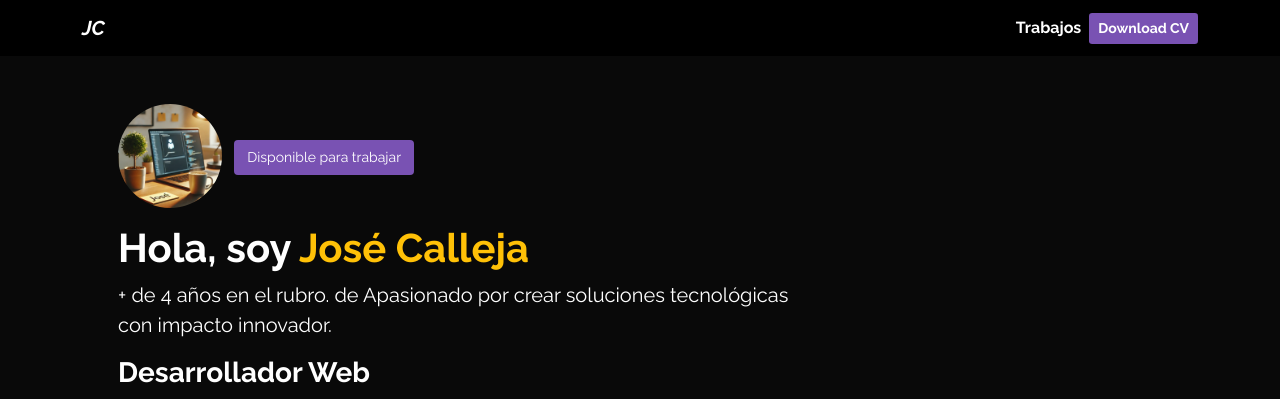
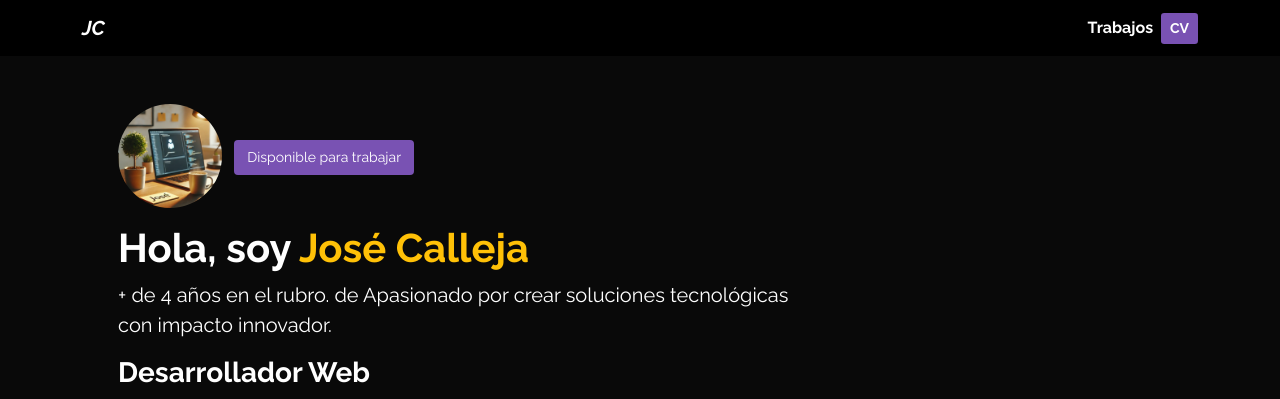
Before and after one commit to josecallejac/django-portafolio, a Django app: template portfolio/templates/home.html in a window 1280 px wide. Shown: the top 399 px of the page. Run offline with Django 5.2, Linux system fonts and the light colour scheme; the template is opened without the code that fills it, so the values that code supplies are empty.

Commit message:
icono dev

```diff
--- a/portfolio/templates/layout.html
+++ b/portfolio/templates/layout.html
@@ -8,6 +8,7 @@
   <meta http-equiv="X-UA-Compatible" content="IE=edge">
   <meta name="viewport" content="width=device-width, initial-scale=1.0">
   <title>José Calleja | Developer </title>
+  <link rel="icon" type="image/svg+xml" href="{% static 'portfolio/favicon.svg' %}" alt="Icono del portafolio">
   <link href="https://cdn.jsdelivr.net/npm/bootstrap@5.1.3/dist/css/bootstrap.min.css" rel="stylesheet"
     integrity="sha384-1BmE4kWBq78iYhFldvKuhfTAU6auU8tT94WrHftjDbrCEXSU1oBoqyl2QvZ6jIW3" crossorigin="anonymous">
   <link rel="stylesheet" href="{% static 'main.css' %}">
--- a/portfolio/templates/partials/navbar.html
+++ b/portfolio/templates/partials/navbar.html
@@ -14,7 +14,7 @@
         </li>
         <li class="nav-item d-flex align-items-center">
           <a class="btn btn-sm raleway-bold" target="_blank"
-          rel="noopener noreferrer" style="background-color: #7952B3; color: #fff;" href="{% static 'portfolio/CVJOSECALLEJA.pdf' %}">Download CV</a>
+          rel="noopener noreferrer" style="background-color: #7952B3; color: #fff;" href="{% static 'portfolio/CVJOSECALLEJA.pdf' %}"> CV</a>
         </li>
       </ul>
     </div>
```
Also changed, not shown: portfolio/static/portfolio/favicon.svg (added).
